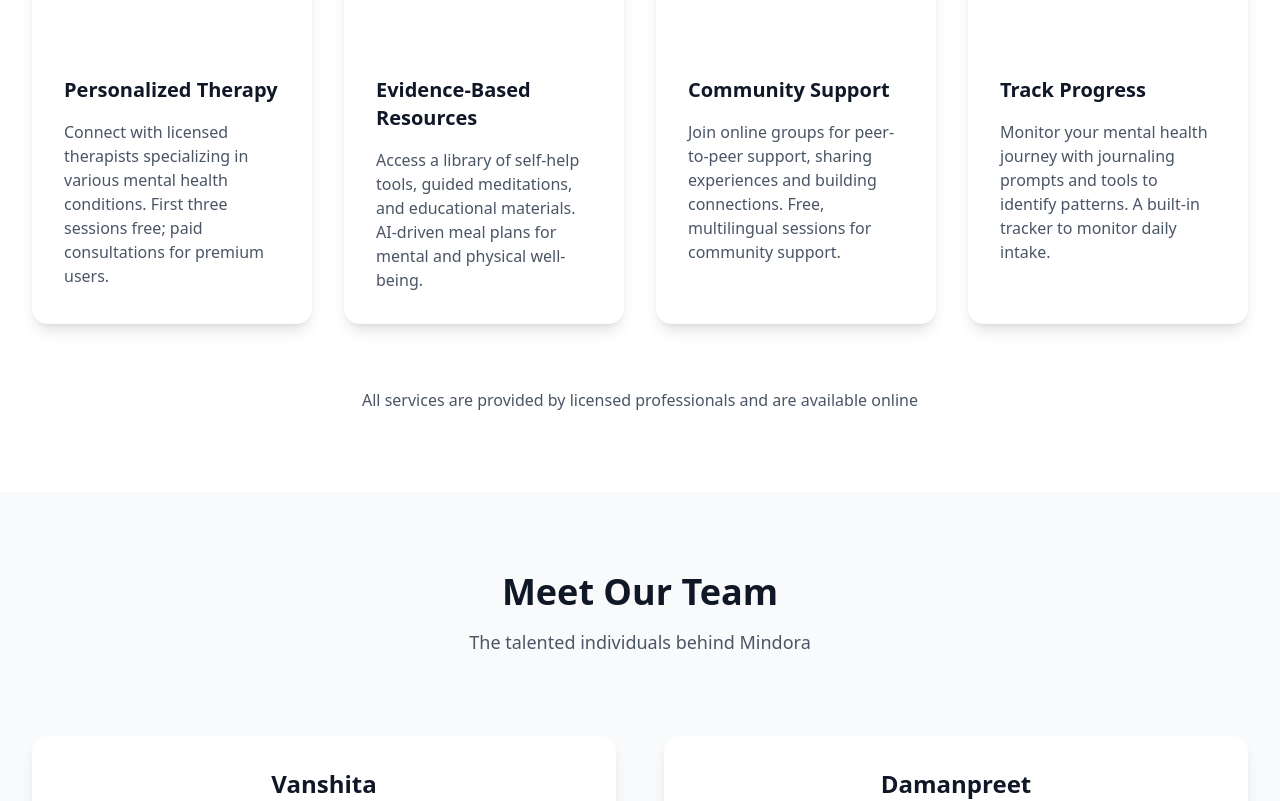
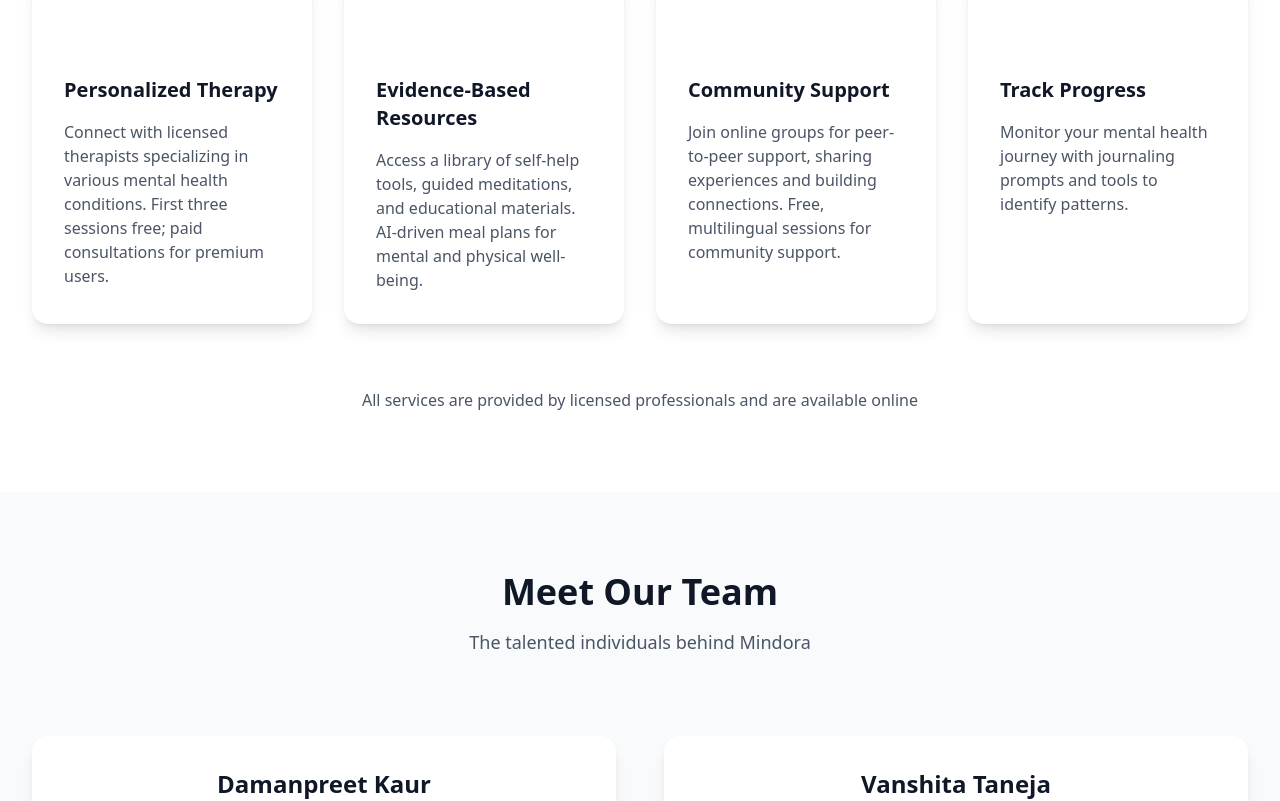
Before and after one commit to vanshita2207/Mindora_1, a React (Vite) app: page / in a window 1280 px wide. Shown: the part 1120-1921 px from the top of the page. Built offline with nearby package versions, Linux system fonts and the light colour scheme.

Commit message:
final commit

```diff
--- a/src/pages/components/Home/Pricing.jsx
+++ b/src/pages/components/Home/Pricing.jsx
@@ -1,3 +1,168 @@
+// import React from 'react';
+// import { motion } from 'framer-motion';
+
+// function Pricing() {
+//   const plans = [
+//     {
+//       name: "Free",
+//       price: "0",
+//       description: "Perfect for getting started with your mental wellness journey",
+//       features: [
+//         "Access to basic meditation guides",
+//         "Community support groups",
+//         "Basic progress tracking",
+//         "Limited self-help resources",
+//         "3 free therapy sessions",
+//         "Basic journaling tools"
+//       ],
+//       buttonText: "Get Started",
+//       buttonColor: "bg-blue-600 hover:bg-blue-700",
+//       popular: false
+//     },
+//     {
+//       name: "Premium",
+//       price: "29",
+//       description: "Unlock all features for comprehensive mental wellness support",
+//       features: [
+//         "Unlimited therapy sessions",
+//         "Priority therapist matching",
+//         "Advanced progress analytics",
+//         "AI-powered meal planning",
+//         "Premium meditation library",
+//         "Personalized wellness plans",
+//         "24/7 crisis support",
+//         "Family therapy sessions",
+//         "Offline access to resources",
+//         "Exclusive community events"
+//       ],
+//       buttonText: "Upgrade to Premium",
+//       buttonColor: "bg-purple-600 hover:bg-purple-700",
+//       popular: true
+//     }
+//   ];
+
+//   const containerVariants = {
+//     hidden: { opacity: 0 },
+//     visible: {
+//       opacity: 1,
+//       transition: {
+//         staggerChildren: 0.2
+//       }
+//     }
+//   };
+
+//   const itemVariants = {
+//     hidden: { y: 20, opacity: 0 },
+//     visible: {
+//       y: 0,
+//       opacity: 1,
+//       transition: {
+//         duration: 0.5
+//       }
+//     }
+//   };
+
+//   return (
+//     <motion.section
+//       className="py-20 bg-gray-50"
+//       initial="hidden"
+//       whileInView="visible"
+//       viewport={{ once: true }}
+//       variants={containerVariants}
+//     >
+//       <div className="max-w-7xl mx-auto px-4 sm:px-6 lg:px-8">
+//         <motion.div
+//           className="text-center"
+//           variants={itemVariants}
+//         >
+//           <h2 className="text-3xl font-bold text-gray-900 sm:text-4xl">
+//             Simple, Transparent Pricing
+//           </h2>
+//           <p className="mt-4 text-lg text-gray-600">
+//             Choose the plan that best fits your mental wellness needs
+//           </p>
+//         </motion.div>
+
+//         <div className="mt-16 grid grid-cols-1 gap-8 sm:grid-cols-2 lg:grid-cols-2">
+//           {plans.map((plan) => (
+//             <motion.div
+//               key={plan.name}
+//               className={`relative bg-white rounded-2xl shadow-lg p-8 flex flex-col ${
+//                 plan.popular ? 'ring-2 ring-blue-500' : ''
+//               }`}
+//               variants={itemVariants}
+//               whileHover={{ scale: 1.02 }}
+//             >
+//               {plan.popular && (
+//                 <motion.div
+//                   className="absolute -top-4 left-1/2 transform -translate-x-1/2"
+//                   initial={{ y: -10, opacity: 0 }}
+//                   animate={{ y: 0, opacity: 1 }}
+//                   transition={{ delay: 0.5 }}
+//                 >
+//                   <span className="bg-blue-500 text-white px-4 py-1 rounded-full text-sm font-semibold">
+//                     Most Popular
+//                   </span>
+//                 </motion.div>
+//               )}
+
+//               <div className="flex-1">
+//                 <h3 className="text-2xl font-bold text-gray-900">{plan.name}</h3>
+//                 <div className="mt-4 flex items-baseline">
+//                   <span className="text-4xl font-bold text-gray-900">{plan.price}</span>
+//                   <span className="ml-1 text-gray-500">/month</span>
+//                 </div>
+//                 <p className="mt-4 text-gray-600">{plan.description}</p>
+//               </div>
+
+//               <div className="flex-grow overflow-y-auto mt-8">
+//                 <ul className="space-y-4">
+//                   {plan.features.map((feature) => (
+//                     <motion.li
+//                       key={feature}
+//                       className="flex items-center text-gray-600"
+//                       whileHover={{ x: 5 }}
+//                     >
+//                       <i className="fas fa-check text-green-500 mr-3"></i>
+//                       {feature}
+//                     </motion.li>
+//                   ))}
+//                 </ul>
+//               </div>
+
+//               <motion.button
+//                 className={`mt-8 w-full py-3 px-6 rounded-lg font-semibold text-white ${
+//                   plan.popular
+//                     ? 'bg-blue-600 hover:bg-blue-700'
+//                     : 'bg-gray-800 hover:bg-gray-900'
+//                 } transition-colors duration-200`}
+//                 whileHover={{ scale: 1.05 }}
+//                 whileTap={{ scale: 0.95 }}
+//               >
+//                 {plan.buttonText}
+//               </motion.button>
+//             </motion.div>
+//           ))}
+//         </div>
+
+//         <motion.div
+//           className="mt-16 text-center"
+//           variants={itemVariants}
+//         >
+//           <p className="text-gray-600">
+//             All plans include a 14-day free trial. No credit card required.
+//           </p>
+//           <p className="mt-2 text-gray-600">
+//             Need help choosing? <a href="/contact" className="text-blue-600 hover:text-blue-700">Contact our support team</a>
+//           </p>
+//         </motion.div>
+//       </div>
+//     </motion.section>
+//   );
+// }
+
+// export default Pricing;
+
 import React from 'react';
 import { motion } from 'framer-motion';
 
@@ -91,7 +256,7 @@ function Pricing() {
                 plan.popular ? 'ring-2 ring-blue-500' : ''
               }`}
               variants={itemVariants}
-              whileHover={{ scale: 1.02 }}
+              whileHover={{ scale: 1.02, background: 'linear-gradient(135deg, #a0c4ff 0%, #d0eaff 100%)' }}
             >
               {plan.popular && (
                 <motion.div
--- a/src/pages/components/Home/Services.jsx
+++ b/src/pages/components/Home/Services.jsx
@@ -1,3 +1,112 @@
+// import React from 'react';
+// import { motion } from 'framer-motion';
+
+// function Services() {
+//   const services = [
+//     {
+//       title: "Personalized Therapy",
+//       description: "Connect with licensed therapists specializing in various mental health conditions. First three sessions free; paid consultations for premium users.",
+//       icon: "fas fa-user-md",
+//       color: "bg-blue-100 text-blue-600"
+//     },
+//     {
+//       title: "Evidence-Based Resources",
+//       description: "Access a library of self-help tools, guided meditations, and educational materials. AI-driven meal plans for mental and physical well-being.",
+//       icon: "fas fa-book-medical",
+//       color: "bg-green-100 text-green-600"
+//     },
+//     {
+//       title: "Community Support",
+//       description: "Join online groups for peer-to-peer support, sharing experiences and building connections. Free, multilingual sessions for community support.",
+//       icon: "fas fa-users",
+//       color: "bg-purple-100 text-purple-600"
+//     },
+//     {
+//       title: "Track Progress",
+//       description: "Monitor your mental health journey with journaling prompts and tools to identify patterns. A built-in tracker to monitor daily intake.",
+//       icon: "fas fa-chart-line",
+//       color: "bg-orange-100 text-orange-600"
+//     }
+//   ];
+
+//   const containerVariants = {
+//     hidden: { opacity: 0 },
+//     visible: {
+//       opacity: 1,
+//       transition: {
+//         staggerChildren: 0.2
+//       }
+//     }
+//   };
+
+//   const itemVariants = {
+//     hidden: { y: 20, opacity: 0 },
+//     visible: {
+//       y: 0,
+//       opacity: 1,
+//       transition: {
+//         duration: 0.5
+//       }
+//     }
+//   };
+
+//   return (
+//     <motion.section
+//       className="py-20 bg-white"
+//       initial="hidden"
+//       whileInView="visible"
+//       viewport={{ once: true }}
+//       variants={containerVariants}
+//     >
+//       <div className="max-w-7xl mx-auto px-4 sm:px-6 lg:px-8">
+//         <motion.div
+//           className="text-center"
+//           variants={itemVariants}
+//         >
+//           <h2 className="text-3xl font-bold text-gray-900 sm:text-4xl">
+//             Our Services
+//           </h2>
+//           <p className="mt-4 text-lg text-gray-600">
+//             Comprehensive mental health and wellness solutions tailored to your needs
+//           </p>
+//         </motion.div>
+
+//         <div className="mt-16 grid grid-cols-1 gap-8 sm:grid-cols-2 lg:grid-cols-4">
+//           {services.map((service) => (
+//             <motion.div
+//               key={service.title}
+//               className="relative bg-white rounded-2xl shadow-lg p-8 hover:shadow-xl transition-shadow duration-300"
+//               variants={itemVariants}
+//               whileHover={{ scale: 1.05 }}
+//             >
+//               <motion.div
+//                 className={`w-12 h-12 bg-${service.color} rounded-lg flex items-center justify-center mb-6`}
+//                 whileHover={{ scale: 1.1 }}
+//               >
+//                 <i className={`${service.icon} text-2xl text-${service.color.split('-')[3]}`}></i>
+//               </motion.div>
+
+//               <h3 className="text-xl font-bold text-gray-900 mb-4">{service.title}</h3>
+//               <p className="text-gray-600">{service.description}</p>
+//             </motion.div>
+//           ))}
+//         </div>
+
+//         <motion.div
+//           className="mt-16 text-center"
+//           variants={itemVariants}
+//         >
+//           <p className="text-gray-600">
+//             All services are provided by licensed professionals and are available online
+//           </p>
+//         </motion.div>
+//       </div>
+//     </motion.section>
+//   );
+// }
+
+// export default Services;
+
 import React from 'react';
 import { motion } from 'framer-motion';
 
@@ -23,7 +132,7 @@ function Services() {
     },
     {
       title: "Track Progress",
-      description: "Monitor your mental health journey with journaling prompts and tools to identify patterns. A built-in tracker to monitor daily intake.",
+      description: "Monitor your mental health journey with journaling prompts and tools to identify patterns. ",
       icon: "fas fa-chart-line",
       color: "bg-orange-100 text-orange-600"
     }
@@ -77,7 +186,7 @@ function Services() {
               key={service.title}
               className="relative bg-white rounded-2xl shadow-lg p-8 hover:shadow-xl transition-shadow duration-300"
               variants={itemVariants}
-              whileHover={{ scale: 1.05 }}
+              whileHover={{ scale: 1.05, background: 'linear-gradient(135deg, #a0c4ff 0%, #d0eaff 100%)' }}
             >
               <motion.div
                 className={`w-12 h-12 bg-${service.color} rounded-lg flex items-center justify-center mb-6`}
--- a/src/pages/components/Home/Team.jsx
+++ b/src/pages/components/Home/Team.jsx
@@ -4,7 +4,7 @@ import { motion } from 'framer-motion';
 function Team() {
   const teamMembers = [
     {
-      name: "Vanshita",
+      name: "Damanpreet Kaur",
       role: "Frontend Developer",
       bio: "Passionate about creating beautiful and user-friendly interfaces. Specializes in React and modern web technologies.",
       social: {
@@ -14,7 +14,7 @@ function Team() {
       }
     },
     {
-      name: "Damanpreet",
+      name: "Vanshita Taneja",
       role: "Backend Developer",
       bio: "Expert in backend development and database management. Focuses on creating scalable and efficient solutions.",
       social: {
```
